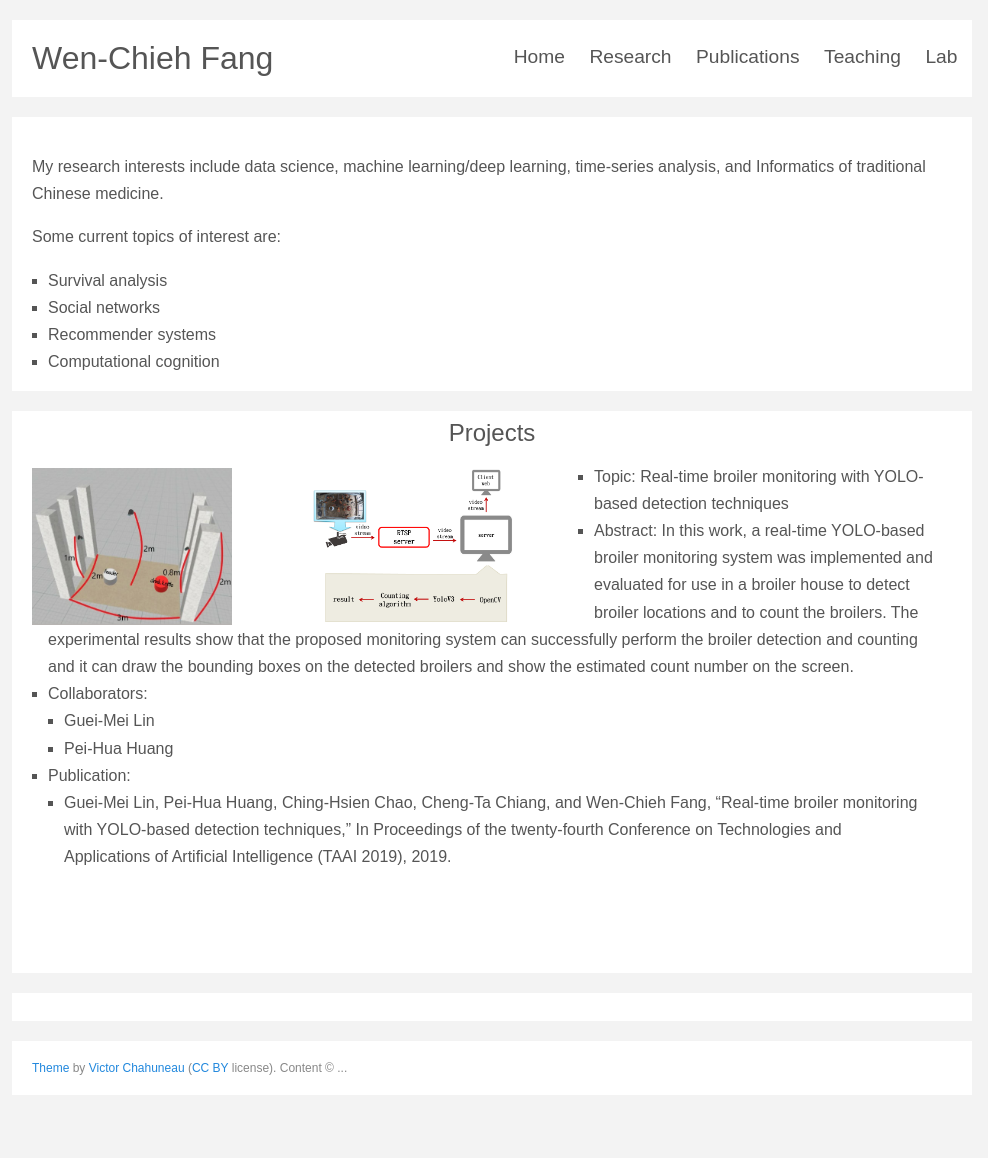
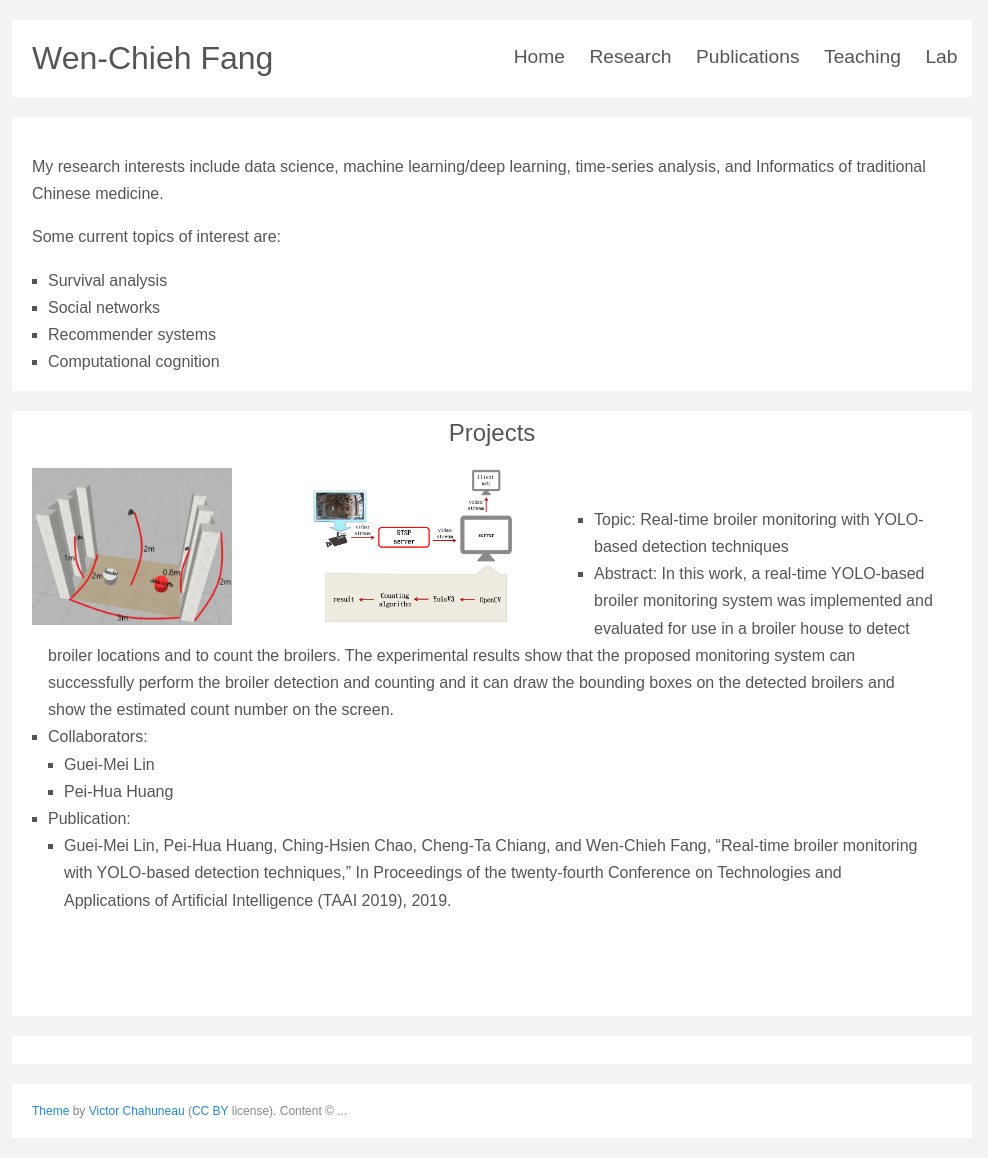
Before and after one commit to ncyu-deep/myblog, a Jekyll site: the page built from research.md, in a window 1280 px wide. Shown: the whole page, without its empty margins (148-1136 px from the left). Built offline with Jekyll 4.4.1, drawn with Linux system fonts in a browser that asks for light colours; some web fonts are replaced; before the commit the page ends 1115 px from its top, so only the background shows below that.

Commit message:
Revised research.md

```diff
--- a/research.md
+++ b/research.md
@@ -17,7 +17,7 @@ Some current topics of interest are:
 <h2 style="text-align: center">Projects</h2>
 
 <img src="environment.png" align="left" style="margin-top:5px; margin-right:81px; width:200px" alt="environment"/>
-<img src="arch.png" align="left" style="margin-top:5px; margin-right:81px; width:200px" alt="architecture"/>
+<img src="arch.png" align="left" style="margin-top:5px; margin-right:81px; width:200px" alt="architecture"/><br/>
 
 * Topic: Real-time broiler monitoring with YOLO-based detection techniques
 * Abstract: In this work, a real-time YOLO-based broiler monitoring system was implemented and evaluated for use in a broiler house to detect broiler locations and to count
```
